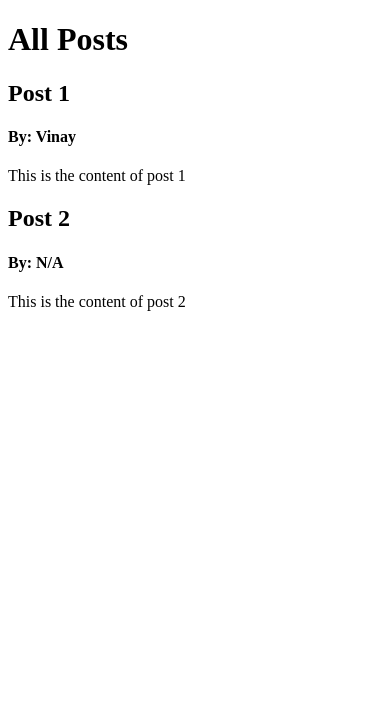
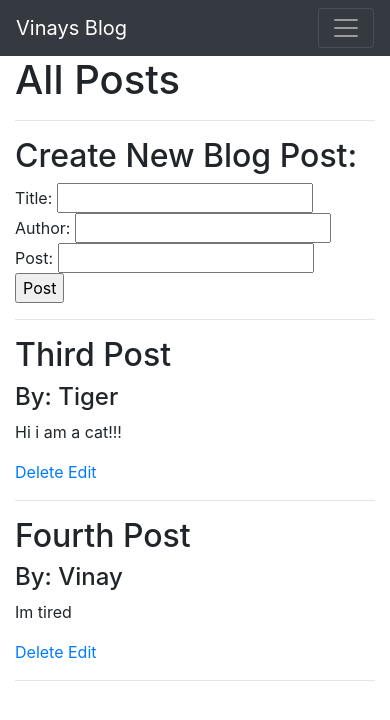
Before and after one commit to 2015shanbhvi/flask_blog, a Flask app: page /posts in a window 390 px wide. Shown: the top 720 px of the page. Run offline with Flask 2, Linux system fonts and the light colour scheme; data comes from the database, SQL or seed files in the repository; both versions use the stored data as it was after the commit; some libraries are stand-ins or nearby versions.

Commit message:
added homepage

```diff
--- a/app.py
+++ b/app.py
@@ -1,48 +1,73 @@
-from flask import Flask, render_template
+from flask import Flask, render_template, request, redirect
+from flask_sqlalchemy import SQLAlchemy
+from datetime import datetime
 
 #call flask constructor
 #reference this file __name__
 app = Flask(__name__)
+#sqlalchemy lets us use any database we like
+app.config['SQLALCHEMY_DATABASE_URI'] = 'sqlite:///posts.db'
+db = SQLAlchemy(app)
 
-#temp data store
-all_posts = [
-	{
-		'title': 'Post 1',
-		'content': 'This is the content of post 1',
-		'author': 'Vinay'
-	},
-	{
-		'title': 'Post 2',
-		'content': 'This is the content of post 2'
-	}
-]
+#database models
+class BlogPost(db.Model):
+	id = db.Column(db.Integer, primary_key=True) #unique
+	title = db.Column(db.String(100), nullable=False) #required field
+	content = db.Column(db.Text, nullable=False)
+	author = db.Column(db.String(20), nullable=False, default='N/A')
+	date_posted = db.Column(db.DateTime, nullable=False, default=datetime.utcnow)
+
+	def __repr__(self):
+		return 'Blog post' + str(self.id)
+
 
 @app.route('/')
 def index():
 	return render_template('index.html')
 
 
+#to delete:
+#db.session.delete(BlogPost.query.get(<put id here>))
+@app.route('/posts', methods=['GET', 'POST'])
+def posts():
+	#Q: where is this request coming from?
+	#A: From import on top
+	if(request.method == 'POST'):
+		post_title = request.form['title']
+		post_content = request.form['content']
+		post_author = request.form['author']
+		new_post = BlogPost(title=post_title, content=post_content, author=post_author)
+		db.session.add(new_post)
+		db.session.commit() #persist out of session
+		return redirect('/posts')
+	else: #if we are GETting
+		all_posts = BlogPost.query.order_by(BlogPost.date_posted).all()
+		return render_template('posts.html', posts = all_posts)
 
-@app.route('/posts')
-def posts():
-	return render_template('posts.html', posts = all_posts)
-
-
-#routes
-#@ is a decorator
-#whatever code follows route is run when we hit route
-@app.route('/home/<string:name>')
-def hello(name):
-	return "Hello " + name
-
-#this route only accepts GET requests
-@app.route('/onlyget', methods=['GET'])
-def get_req():
-	return "You can only get this webpage."
+#if we get to this URL
+#then use the id in the URL to delete the post with that id
+@app.route('/posts/delete/<int:id>')
+def delete(id):
+	post = BlogPost.query.get_or_404(id)
+	db.session.delete(post)
+	db.session.commit()
+	return redirect('/posts')
 
 
 
+@app.route('/posts/edit/<int:id>', methods=['GET', 'POST'])
+def edit(id):
 
+	post = BlogPost.query.get_or_404(id)
+
+	if(request.method == 'POST'):
+		post.title = request.form['title']
+		post.content = request.form['content']
+		post.author = request.form['author']
+		db.session.commit()
+		return redirect('/posts')
+	else:
+		return render_template('edit.html', post=post)
 
 #show errors if we are here
 if __name__ == '__main__':
--- /dev/null
+++ b/static/css/main.css
@@ -0,0 +1,3 @@
+body {
+	font-family: Helvetica;
+}
--- /dev/null
+++ b/static/js/main.js
@@ -0,0 +1 @@
+main.js
--- a/templates/base.html
+++ b/templates/base.html
@@ -4,9 +4,62 @@
 	<meta charset="UTF-8">
 	<meta name="viewport" content="width=device-width">
 	<meta http-equiv="X-UA-Compatible" content="ie=edge">
+	<link rel="stylesheet" href="https://stackpath.bootstrapcdn.com/bootstrap/4.4.1/css/bootstrap.min.css" integrity="sha384-Vkoo8x4CGsO3+Hhxv8T/Q5PaXtkKtu6ug5TOeNV6gBiFeWPGFN9MuhOf23Q9Ifjh" crossorigin="anonymous">
+
 	{% block head %} {% endblock %}
 </head>
 <body>
-	{% block body %} {% endblock %}
+
+	<nav class="navbar navbar-dark bg-dark">
+	  <a class="navbar-brand" href="#">Vinays Blog</a>
+	  <button class="navbar-toggler" type="button" data-toggle="collapse" data-target="#navbarsExample01" aria-controls="navbarsExample01" aria-expanded="false" aria-label="Toggle navigation">
+	    <span class="navbar-toggler-icon"></span>
+	  </button>
+
+	  <div class="collapse navbar-collapse" id="navbarsExample01">
+	    <ul class="navbar-nav mr-auto">
+	      <li class="nav-item active">
+	        <a class="nav-link" href="/">Home <span class="sr-only">(current)</span></a>
+	      </li>
+	      <li class="nav-item">
+	        <a class="nav-link" href="/posts">Posts</a>
+	      </li>
+	      <li class="nav-item">
+	        <a class="nav-link disabled" href="/about" tabindex="-1" aria-disabled="true">About</a>
+	      </li>
+	      <li class="nav-item dropdown">
+	        <a class="nav-link dropdown-toggle" href="#" id="dropdown01" data-toggle="dropdown" aria-haspopup="true" aria-expanded="false">Contact Us</a>
+	        <div class="dropdown-menu" aria-labelledby="dropdown01">
+	          <a class="dropdown-item" target="_blank" href="https://www.linkedin.com/in/vinayzshanbhag/">LinkedIn</a>
+	          <a class="dropdown-item" target="_blank" href="https://github.com/2015shanbhvi">Github</a>
+	        </div>
+	      </li>
+	    </ul>
+	    <form class="form-inline my-2 my-md-0">
+	      <input class="form-control" type="text" placeholder="Search" aria-label="Search">
+	    </form>
+	  </div>
+	</nav>
+
+
+
+
+	<div class="container">
+		{% block body %} {% endblock %}
+	<div>
+
+
+
+
+
+
+
+
+
+
+
+	<script src="https://code.jquery.com/jquery-3.4.1.slim.min.js" integrity="sha384-J6qa4849blE2+poT4WnyKhv5vZF5SrPo0iEjwBvKU7imGFAV0wwj1yYfoRSJoZ+n" crossorigin="anonymous"></script>
+	<script src="https://cdn.jsdelivr.net/npm/popper.js@1.16.0/dist/umd/popper.min.js" integrity="sha384-Q6E9RHvbIyZFJoft+2mJbHaEWldlvI9IOYy5n3zV9zzTtmI3UksdQRVvoxMfooAo" crossorigin="anonymous"></script>
+	<script src="https://stackpath.bootstrapcdn.com/bootstrap/4.4.1/js/bootstrap.min.js" integrity="sha384-wfSDF2E50Y2D1uUdj0O3uMBJnjuUD4Ih7YwaYd1iqfktj0Uod8GCExl3Og8ifwB6" crossorigin="anonymous"></script>
 </body>
 </html>
--- a/templates/posts.html
+++ b/templates/posts.html
@@ -4,9 +4,25 @@
 	<title>Posts</title>
 	{% endblock %}
 
+
+
+
+
 	{% block body %}
 	<h1>All Posts</h1>
 
+	<hr>
+	<h2>Create New Blog Post:</h2>
+	<form action='/posts' method='POST'>
+		Title: <input type='text' name='title' id='title'>
+		<br>
+		Author: <input type='text' name='author' id='author'>
+		<br>
+		Post: <input type='text' name='content' id='content'>
+		<br>
+		<input type='submit' value='Post'>
+	</form>
+	<hr>
 
 		{% for post in posts %}
 			<h2>{{ post.title }}</h2>
@@ -16,6 +32,9 @@
 				<h4>By: N/A</h4>
 			{% endif %}
 			<p>{{ post.content }}</p>
+			<a href='/posts/delete/{{post.id}}'>Delete</a>
+			<a href='/posts/edit/{{post.id}}'>Edit</a>
+			<hr>
 		{% endfor %}
 
 	{% endblock %}
```
Also changed, not shown: templates/edit.html (added, +22 -0 lines), templates/index.html (+15 -0 lines), posts.db (added), 1 other file.
